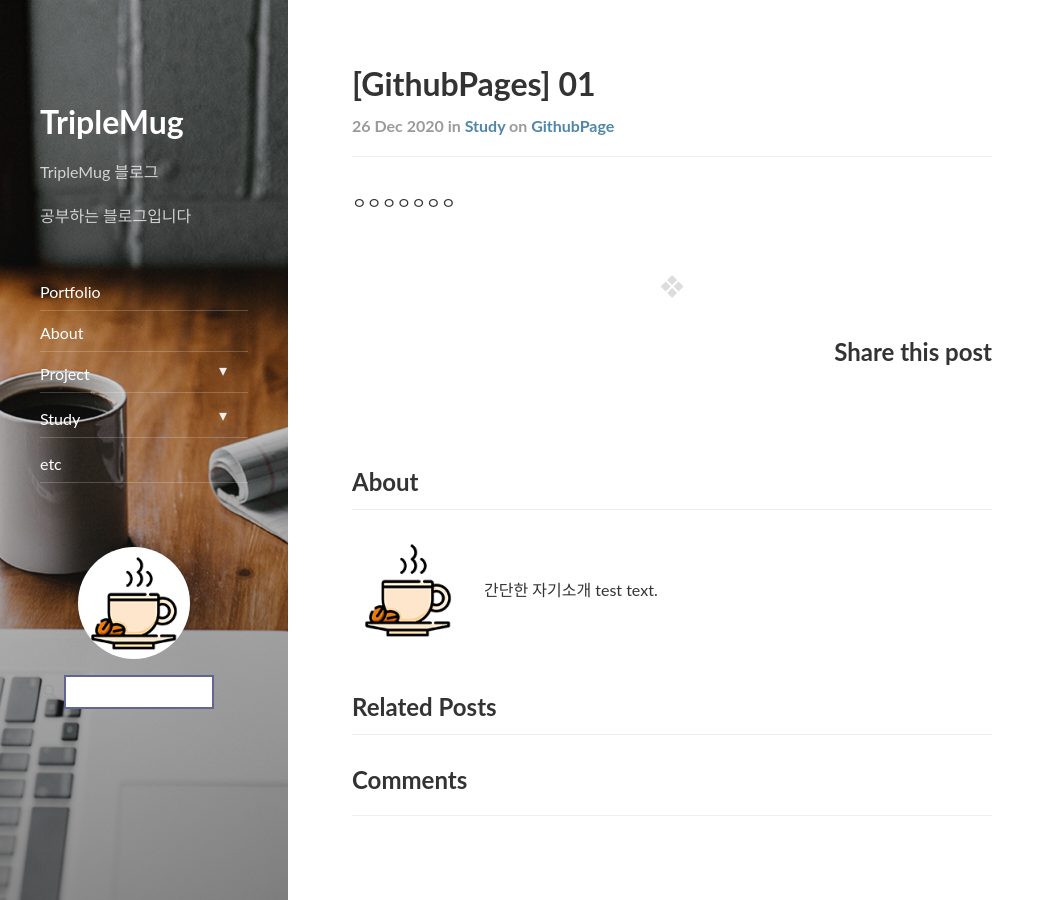
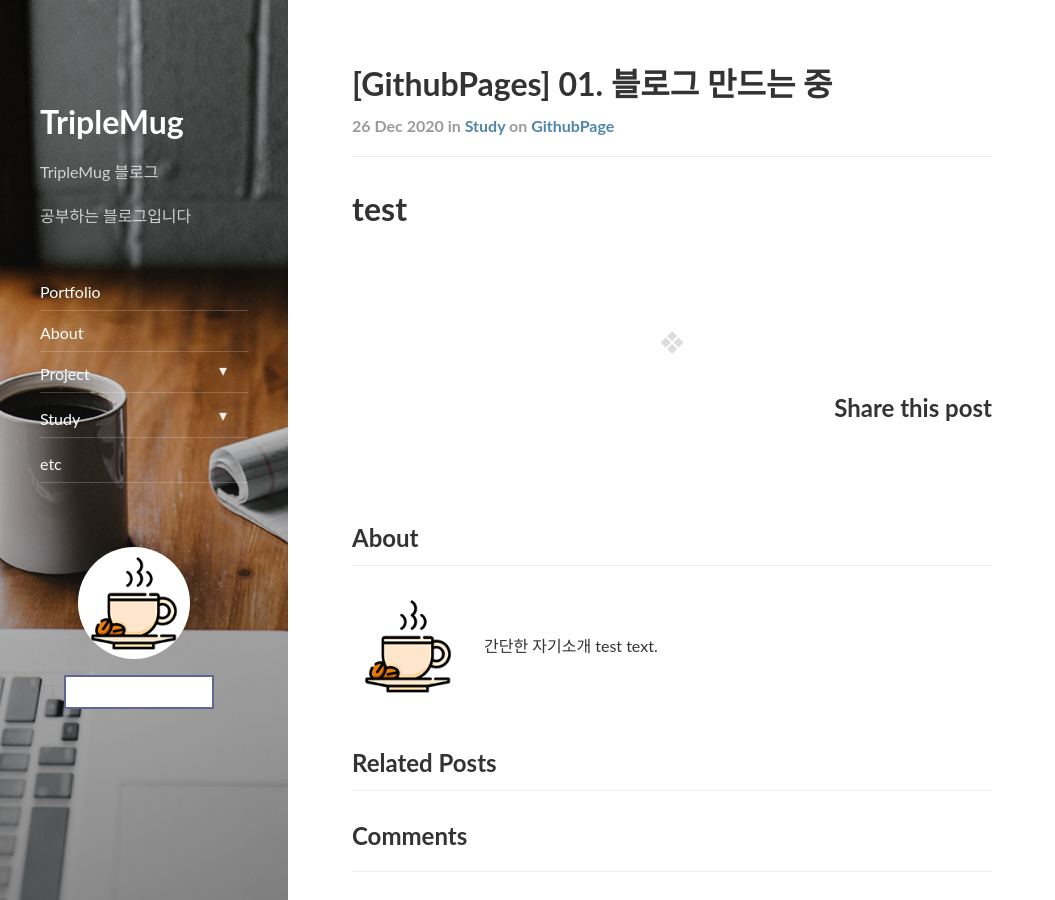
Before and after one commit to triplemug/triplemug.github.io, a Jekyll site: the page built from _posts/2020-12-26-making-blog01.md, in a window 1280 px wide and 900 px high. Shown: the whole window, without its empty margins (0-1055 px from the left). Built offline with Jekyll 4.4.1, drawn with Linux system fonts in a browser that asks for light colours; nearby versions of some CDN libraries.

Commit message:
Update 2020-12-26-making-blog01.md

```diff
--- a/_posts/2020-12-26-making-blog01.md
+++ b/_posts/2020-12-26-making-blog01.md
@@ -1,6 +1,6 @@
 ---
 layout: post
-title: '[GithubPages] 01'
+title: '[GithubPages] 01. 블로그 만드는 중'
 subtitle: 개요
 date: '2020-12-26 11:45:51 +0900'
 categories: study
@@ -11,4 +11,6 @@ related_posts:
   - category/_posts/study/2020-12-26-making-blog-03.md
 published: true
 ---
-ㅇㅇㅇㅇㅇㅇㅇ
+
+test
+=============
```
